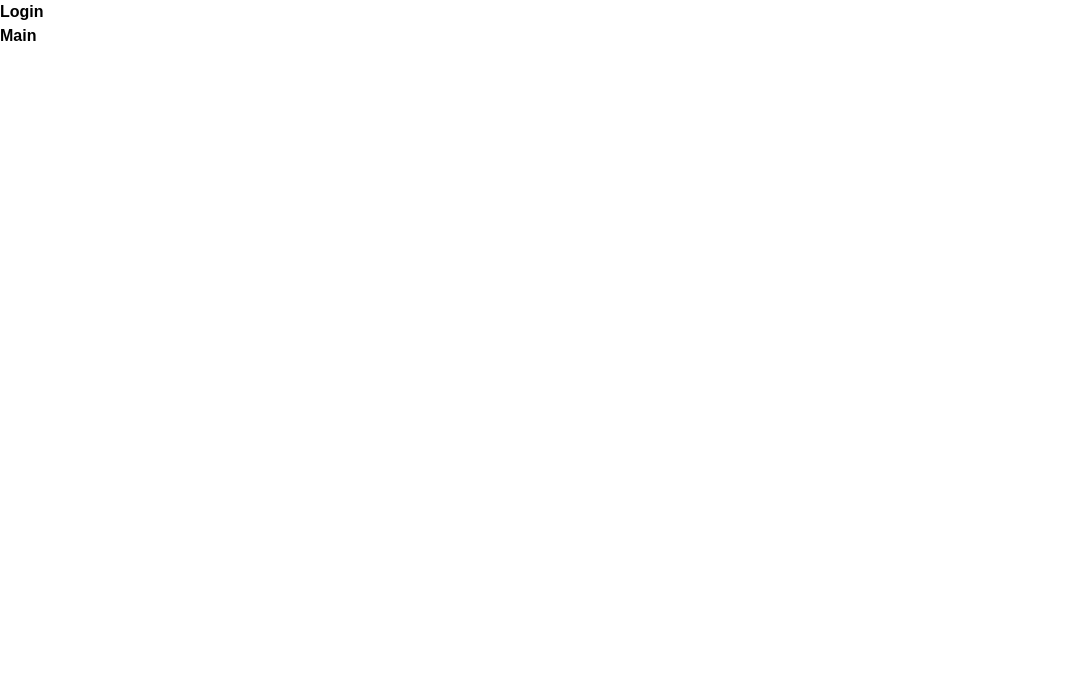
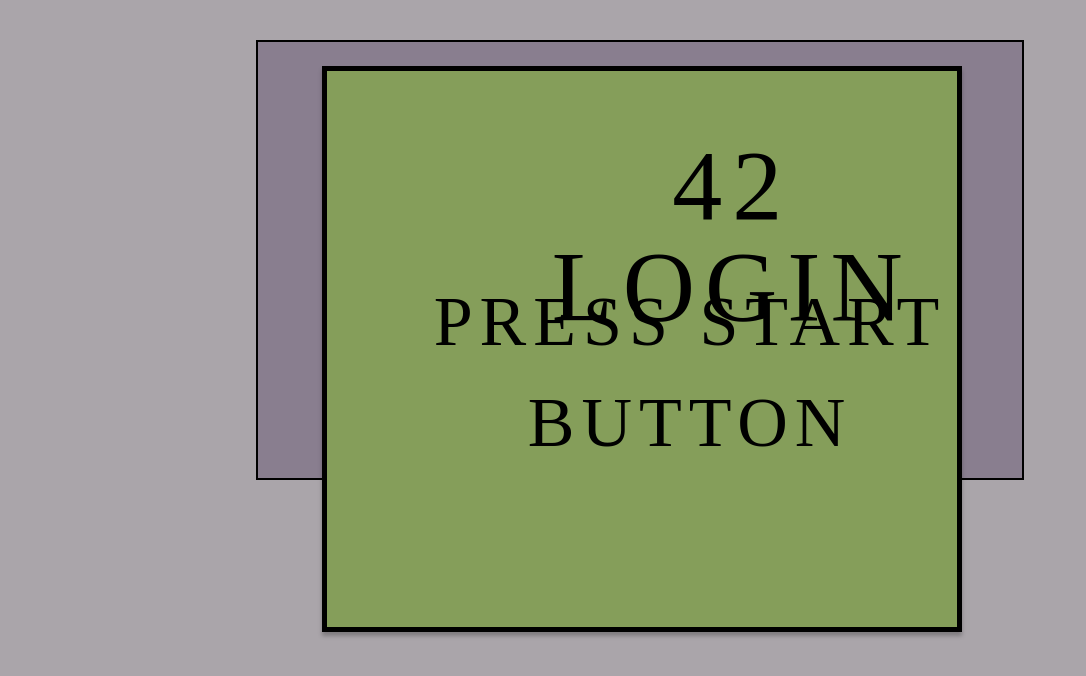
Before and after one commit to ft-ts/frontend, a Next.js app: page /login in a window 1280 px wide. Shown: the top 676 px of the page, without its empty margins (0-1086 px from the left). Built offline with nearby package versions, Linux system fonts and the light colour scheme; a web font is replaced by a local one.

Commit message:
feat: login background made

```diff
--- /dev/null
+++ b/src/app/login/login.module.scss
@@ -0,0 +1,54 @@
+.background{
+    background-color: #aaa5aa;
+    width: 100vw;
+    height: 100vh;
+}
+
+.gameBackground{
+    box-sizing: border-box;
+    position: relative;
+    width: 60vw;
+    height: 55vh;
+    left: 20vw;
+    top: 5vh;
+    background: rgba(45, 18, 66, 0.26);
+    border: 2px solid #000000;
+}
+
+.displayBackground{
+    box-sizing: border-box;
+    position: relative;
+    width: 50vw;
+    height: 566px;
+    left: 5vw;
+    top: 3vh;
+    background: #859E5A;
+    border: 5px solid #000000;
+    box-shadow: 0px 4px 4px rgba(0, 0, 0, 0.25);
+}
+
+.gameFont, .pressFont{
+    position: absolute;
+    z-index: 1000;
+    font-family: 'ArcadeClassic';
+    font-style: normal;
+    font-weight: 400;
+    line-height: 101px;
+    display: flex;
+    align-items: center;
+    text-align: center;
+    letter-spacing: 0.1em;
+    text-transform: uppercase;
+}
+
+.gameFont{
+    left: 14.1vw;
+    top: 8vh;
+    font-size: 100px;
+}
+
+.pressFont{
+    left: 7.5vw;
+    top: 25vh;
+    font-size: 70px;
+}
--- a/src/app/login/page.tsx
+++ b/src/app/login/page.tsx
@@ -1,11 +1,23 @@
 import Link from "next/link";
+import styles from "./login.module.scss";
 
 export default function Login() {
 
   return (
-    <div id="login">
-      <h1>Login</h1>
-      <Link href="/main">Main</Link>
+    <div className={styles.background}>
+        <GameBackground />
     </div>
   )
 }
+
+
+const GameBackground = (props: {}) => {
+    return (
+        <div className={styles.gameBackground}>
+            <div className={styles.displayBackground}>
+                <h1 className={styles.gameFont}>42 Login</h1>
+                <h2 className={styles.pressFont}>Press Start Button</h2>
+            </div>
+        </div>
+    )
+}
```
